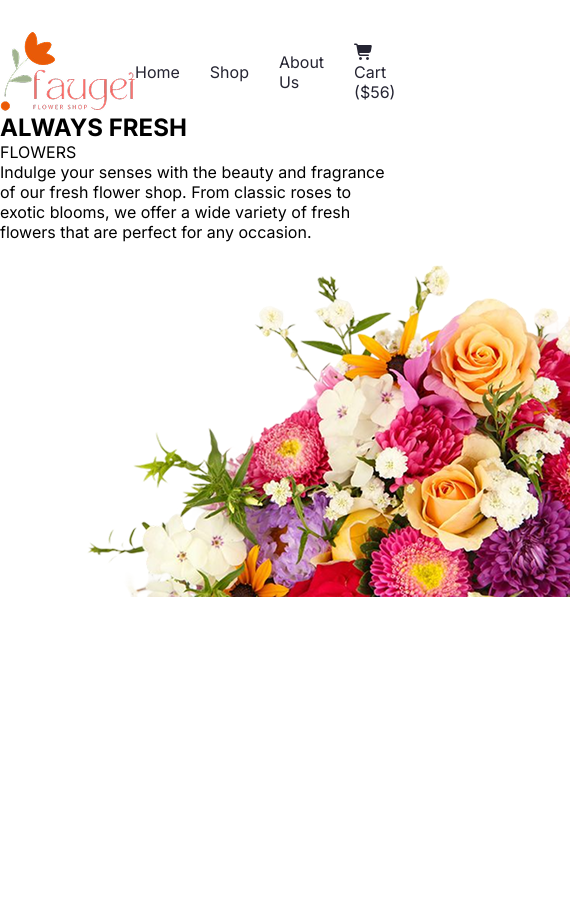
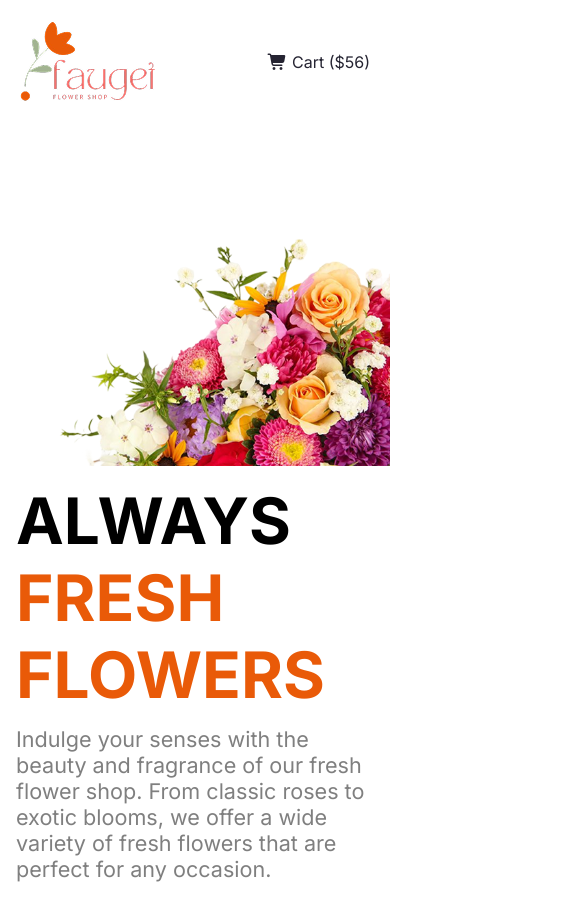
Before and after one commit to Topurayhan554/B12-responsive-flowers, a plain HTML site: page index.html in a window 390 px wide. Shown: the whole page, 570 px wide, since content can reach past the window. Before the commit the page ends 844 px from the top, so only its background shows below. Drawn offline with Linux system fonts and the light colour scheme.

Commit message:
added banner section and reponsive desingn

```diff
--- a/index.html
+++ b/index.html
@@ -31,9 +31,9 @@
       <nav>
         <img src="assets/logo.png" alt="" />
         <ul>
-          <li><a href="">Home</a></li>
-          <li><a href="">Shop</a></li>
-          <li><a href="">About Us</a></li>
+          <li class="hide"><a href="">Home</a></li>
+          <li class="hide"><a href="">Shop</a></li>
+          <li class="hide"><a href="">About Us</a></li>
           <li>
             <a href=""><i class="fa-solid fa-cart-shopping"></i> Cart ($56)</a>
           </li>
@@ -44,8 +44,8 @@
     <main>
       <section class="banner max-width">
         <div class="banner-left">
-          <h2>ALWAYS <span>FRESH</span></h2>
-          <span>FLOWERS</span>
+          <h2>ALWAYS <span>FRESH</span> <br /><span>FLOWERS</span></h2>
+
           <p>
             Indulge your senses with the beauty and fragrance of our fresh
             flower shop. From classic roses to exotic blooms, we offer a wide
--- a/responsive.css
+++ b/responsive.css
@@ -0,0 +1,16 @@
+/* mobile-device */
+
+@media screen and (max-width: 576px) {
+  .banner {
+    flex-direction: column-reverse;
+  }
+  nav {
+    margin: 20px;
+  }
+  .hide {
+    display: none;
+  }
+  .banner-left {
+    margin: 16px;
+  }
+}
--- a/style.css
+++ b/style.css
@@ -28,3 +28,28 @@ ul li a {
   text-decoration: none;
   color: #252432;
 }
+
+/* banner style */
+.banner {
+  display: flex;
+  justify-content: space-between;
+  align-items: center;
+  margin-top: 120px;
+}
+.banner h2 {
+  font-size: 4rem;
+  font-weight: 700;
+  color: #000000;
+}
+
+.banner span {
+  color: #e95a08;
+}
+.banner p {
+  font-size: 1.35rem;
+  color: rgba(0, 0, 0, 0.5);
+  margin-top: 13px;
+}
+.banner img {
+  width: 100%;
+}
```
